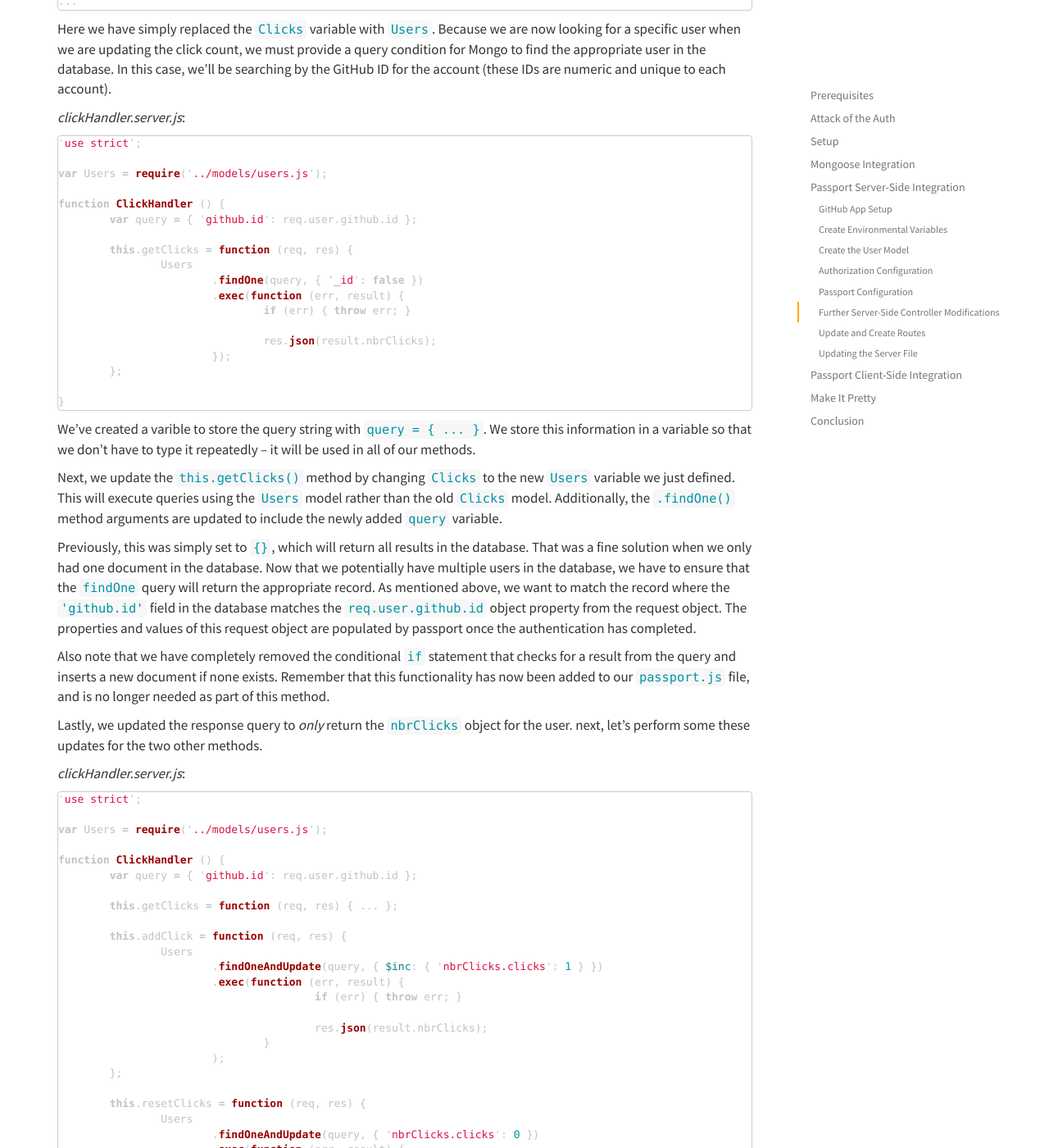
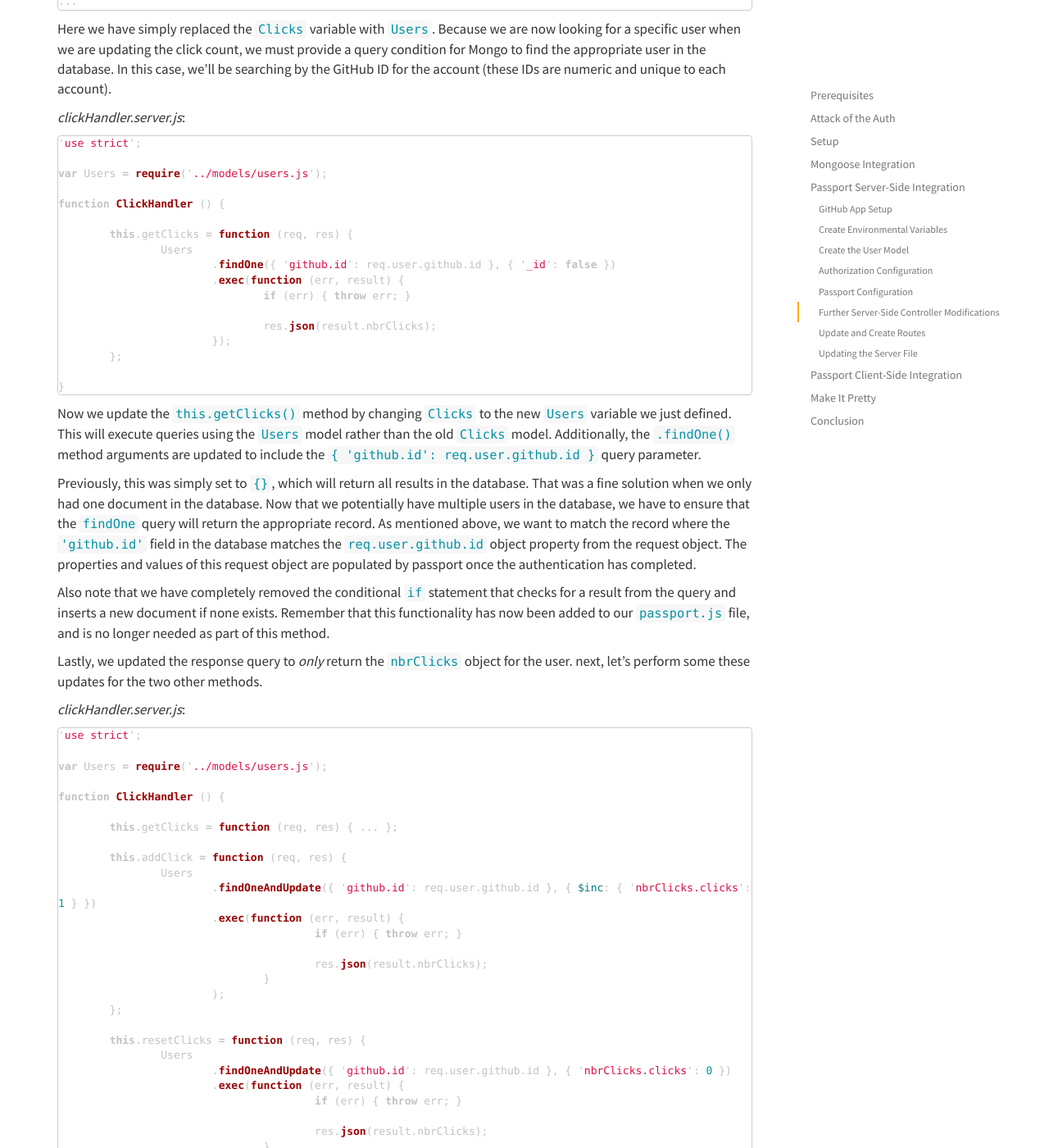
Before and after one commit to johnstonbl01/clementinejs, a Jekyll site: the page built from tutorials/tutorial-passport.md, in a window 1280 px wide and 1400 px high, scrolled down 15863 px. Shown: the whole window at 82% size. Built offline with Jekyll 4.4.1, drawn with Linux system fonts in a browser that asks for light colours; Markdown is read by kramdown in place of the engine named in the settings; some of the changed text lies outside the part shown.

Commit message:
Fix issue#12 and isue#13. Additional grammar fixes in first section.

````diff
--- a/tutorials/tutorial-passport.md
+++ b/tutorials/tutorial-passport.md
@@ -10,7 +10,7 @@ This tutorial assumes that you have a working version of the application built i
 
 _Note_: This tutorial assumes that you have a GitHub account.
 
-_Additional Note_: The previous tutorial used port `3000`, but in this tutorial, that has bene switched to port `8080`. This change was made to align this tutorial with the Free Code Camp version of Clementine.js. Port `8080` makes setup a bit easier when using c9.io.
+_Additional Note_: The previous tutorial used port `3000`, but this tutorial will use port `8080` instead. This change was made to align this tutorial with the Free Code Camp version of Clementine.js. Port `8080` makes setup a bit easier when using c9.io.
 
 ## Attack of the Auth
 
@@ -377,9 +377,9 @@ Head to GitHub and log in.
 
 5. Fill out the form:
 	- Name: Whatever you'd like to name your app. Mine says 'clementinejs-fcc', of course. This app name needs to be unique.
-	- Homepage URL: Since we're using localhost, simply use `http://127.0.0.1:3000/`. `127.0.0.1` is the default IP address for localhost. For some reason, simply entering 'localhost' instead wouldn't work for me.
+	- Homepage URL: Since we're using localhost, simply use `http://127.0.0.1:8080/`. `127.0.0.1` is the default IP address for localhost. For some reason, simply entering 'localhost' instead wouldn't work for me.
 	- Description: A short description of your app.
-	- Authorization callback URL: `http://127.0.0.1:3000/auth/github/callback`. This will be the URL that gets passed in when we're authenticated. We'll add a route for this URL later.
+	- Authorization callback URL: `http://127.0.0.1:8080/auth/github/callback`. This will be the URL that gets passed in when we're authenticated. We'll add a route for this URL later.
 4. Click 'Register application'.
 
 ![GitHub App Registration](/clementinejs/img/passporttut02.png)
@@ -474,7 +474,7 @@ _auth.js_:
 'use strict';
 
 module.exports = {
-	'gitHubAuth': {
+	'githubAuth': {
 		'clientID': process.env.GITHUB_KEY,
 		'clientSecret': process.env.GITHUB_SECRET,
 		'callbackURL': process.env.APP_URL + 'auth/github/callback'
@@ -685,11 +685,10 @@ _clickHandler.server.js_:
 var Users = require('../models/users.js');
 
 function ClickHandler () {
-	var query = { 'github.id': req.user.github.id };
 
 	this.getClicks = function (req, res) {
 		Users
-			.findOne(query, { '_id': false })
+			.findOne({ 'github.id': req.user.github.id }, { '_id': false })
 			.exec(function (err, result) {
 				if (err) { throw err; }
 
@@ -700,9 +699,7 @@ function ClickHandler () {
 }
 ```
 
-We've created a varible to store the query string with `query = { ... }`. We store this information in a variable so that we don't have to type it repeatedly -- it will be used in all of our methods.
-
-Next, we update the `this.getClicks()` method by changing `Clicks` to the new `Users` variable we just defined. This will execute queries using the `Users` model rather than the old `Clicks` model. Additionally, the `.findOne()` method arguments are updated to include the newly added `query` variable.
+Now we update the `this.getClicks()` method by changing `Clicks` to the new `Users` variable we just defined. This will execute queries using the `Users` model rather than the old `Clicks` model. Additionally, the `.findOne()` method arguments are updated to include the `{ 'github.id': req.user.github.id }` query parameter.
 
 Previously, this was simply set to `{}`, which will return all results in the database. That was a fine solution when we only had one document in the database. Now that we potentially have multiple users in the database, we have to ensure that the `findOne` query will return the appropriate record. As mentioned above, we want to match the record where the `'github.id'` field in the database matches the `req.user.github.id` object property from the request object. The properties and values of this request object are populated by passport once the authentication has completed.
 
@@ -718,13 +715,12 @@ _clickHandler.server.js_:
 var Users = require('../models/users.js');
 
 function ClickHandler () {
-	var query = { 'github.id': req.user.github.id };
 
 	this.getClicks = function (req, res) { ... };
 
 	this.addClick = function (req, res) {
 		Users
-			.findOneAndUpdate(query, { $inc: { 'nbrClicks.clicks': 1 } })
+			.findOneAndUpdate({ 'github.id': req.user.github.id }, { $inc: { 'nbrClicks.clicks': 1 } })
 			.exec(function (err, result) {
 					if (err) { throw err; }
 
@@ -735,7 +731,7 @@ function ClickHandler () {
 
 	this.resetClicks = function (req, res) {
 		Users
-			.findOneAndUpdate(query, { 'nbrClicks.clicks': 0 })
+			.findOneAndUpdate({ 'github.id': req.user.github.id }, { 'nbrClicks.clicks': 0 })
 			.exec(function (err, result) {
 					if (err) { throw err; }
 
@@ -747,12 +743,12 @@ function ClickHandler () {
 }
 ```
 
-The changes for these two additional methods are nearly identical to the changes for the `getClicks` method. For `addClick`, we've updated `Clicks` to `Users` and added the same `query` variable as a condition of the `.findOneAndUpdate()` method. Additionally, we've update the field to increment each time this method is called from simply `clicks` to `nbrClicks.clicks`. Again, this change is becaues the `clicks` object is now embedded within the user object. And lastly, we change the respones to send `result.nbrClicks` -- just like the `getClicks` method.
-
-The changes for the `resetClicks` method are nearly identical to the changes for `addClick`:
+The changes for these two additional methods are nearly identical to the changes for the `getClicks` method. For `addClick`, we've updated `Clicks` to `Users` and added the same query parameter as a condition of the `.findOneAndUpdate()` method. Additionally, we've update the field to increment each time this method is called from simply `clicks` to `nbrClicks.clicks`. Again, this change is becaues the `clicks` object is now embedded within the user object. And lastly, we change the respones to send `result.nbrClicks` -- just like the `getClicks` method.
+
+The changes for the `resetClicks` method are similar to the changes for `addClick`:
 
 - Change `Clicks` to `Users`
-- Add `query` parameter to the Mongoose method
+- Add `{ 'github.id': req.user.github.id }` as the query parameter to the Mongoose method
 - Change object property from `clicks` to `nbrClicks.clicks` in the function parameters
 - Update result response to `result.nbrClicks`
 
````
Also changed, not shown: other parts of tutorials/tutorial-passport.md (+2 -2 lines).
